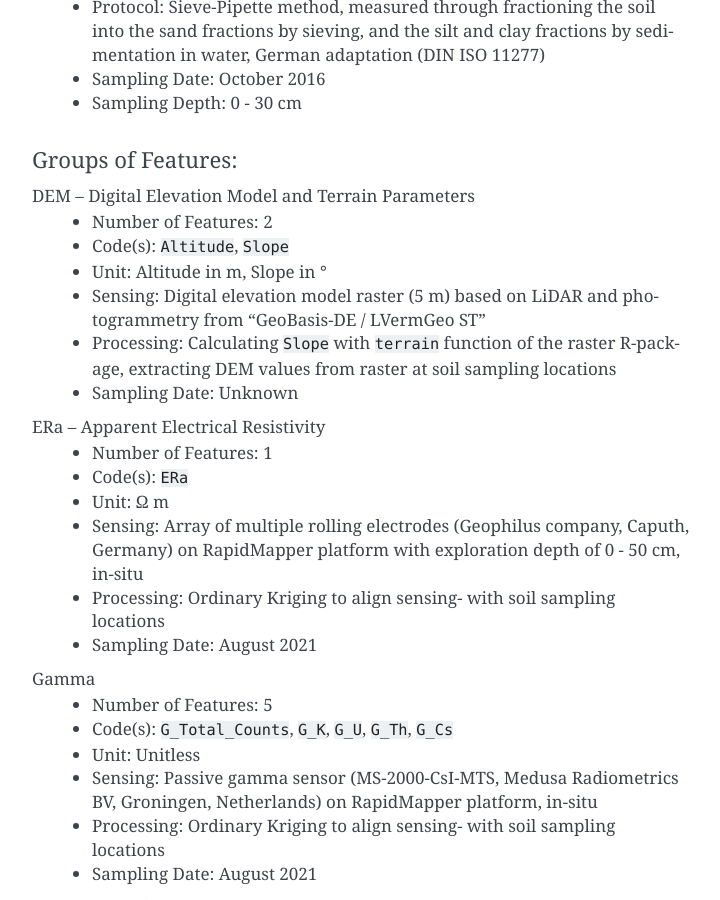
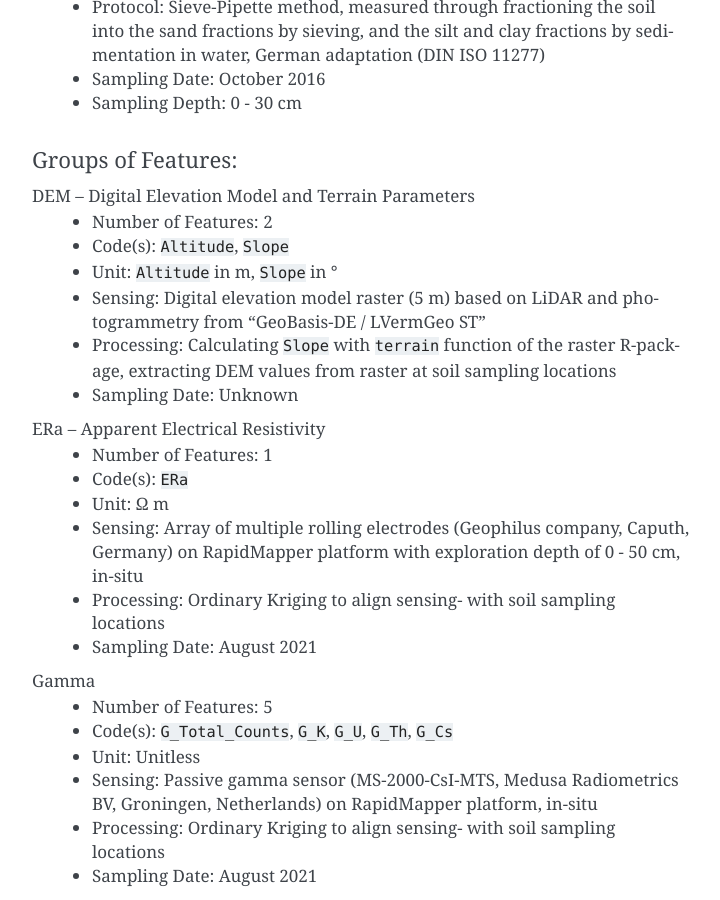
Before and after one commit to a11to1n3/LimeSoDa, a Sphinx documentation site: the page built from docs/source/datasets/SA_112.rst, in a window 1280 px wide and 900 px high, scrolled down 1401 px. Shown: the whole window, without its empty margins (388-1108 px from the left). Built offline with Sphinx 7.4.7, drawn with Linux system fonts in a browser that asks for light colours; pages that are not in the unit, such as notebooks, are missing from menus.

Commit message:
Update SA_112.rst

```diff
--- a/docs/source/datasets/SA_112.rst
+++ b/docs/source/datasets/SA_112.rst
@@ -58,7 +58,7 @@ Groups of Features:
 DEM – Digital Elevation Model and Terrain Parameters
     * Number of Features: 2
     * Code(s): ``Altitude``, ``Slope``
-    * Unit: Altitude in m, Slope in °
+    * Unit: ``Altitude`` in m, ``Slope`` in °
     * Sensing: Digital elevation model raster (5 m) based on LiDAR and photogrammetry from "GeoBasis-DE / LVermGeo ST"
     * Processing: Calculating ``Slope`` with ``terrain`` function of the raster R-package, extracting DEM values from raster at soil sampling locations
     * Sampling Date: Unknown
```
